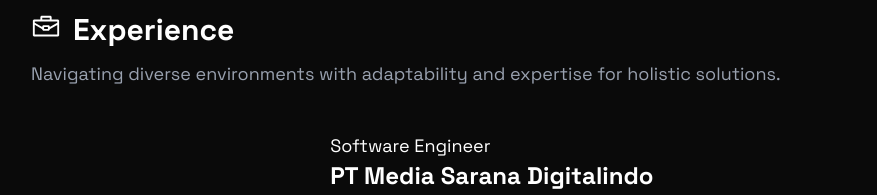
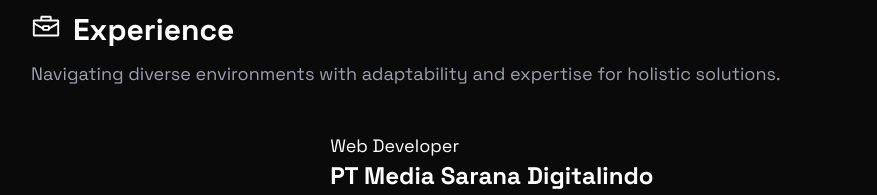
Before and after one commit to Nugrohocn/NPortfolio, a React (Vite) app: page / in a window 1280 px wide. Shown: the part 820-1015 px from the top of the page, without its empty margins (193-1070 px from the left). Built offline with nearby package versions, Linux system fonts and the light colour scheme.

Commit message:
change title

```diff
--- a/src/layouts/Experience.jsx
+++ b/src/layouts/Experience.jsx
@@ -4,7 +4,7 @@
 
 const experiences = [
   {
-    role: "Software Engineer",
+    role: "Web Developer ",
     company: "PT Media Sarana Digitalindo",
     date: "26 Agustus 2024 - 4 Januari 2025",
     image: "img/msd1.png",
```
